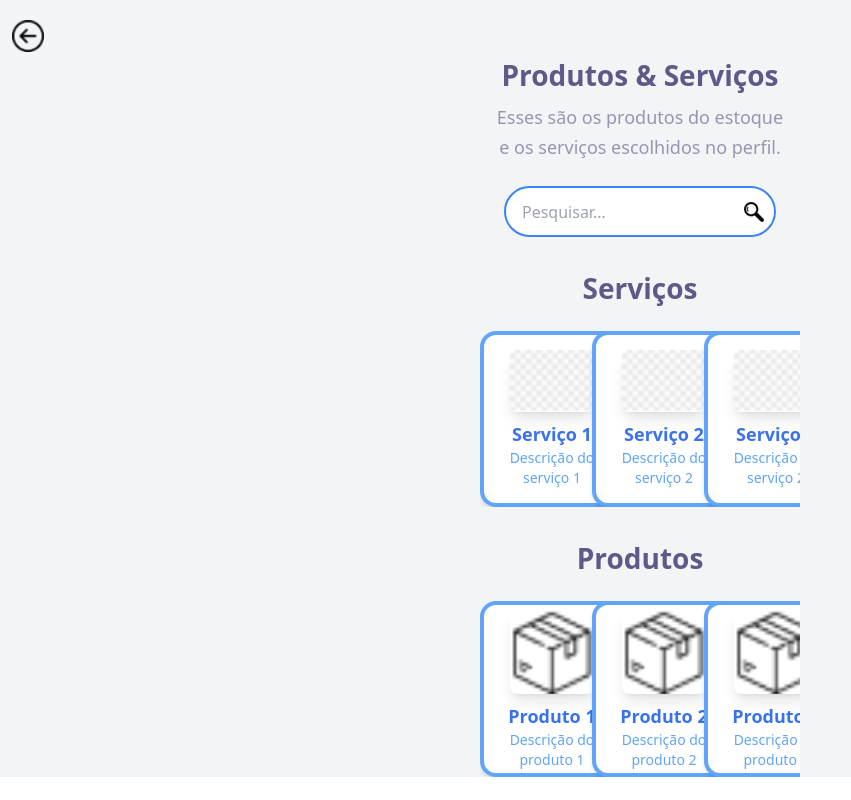
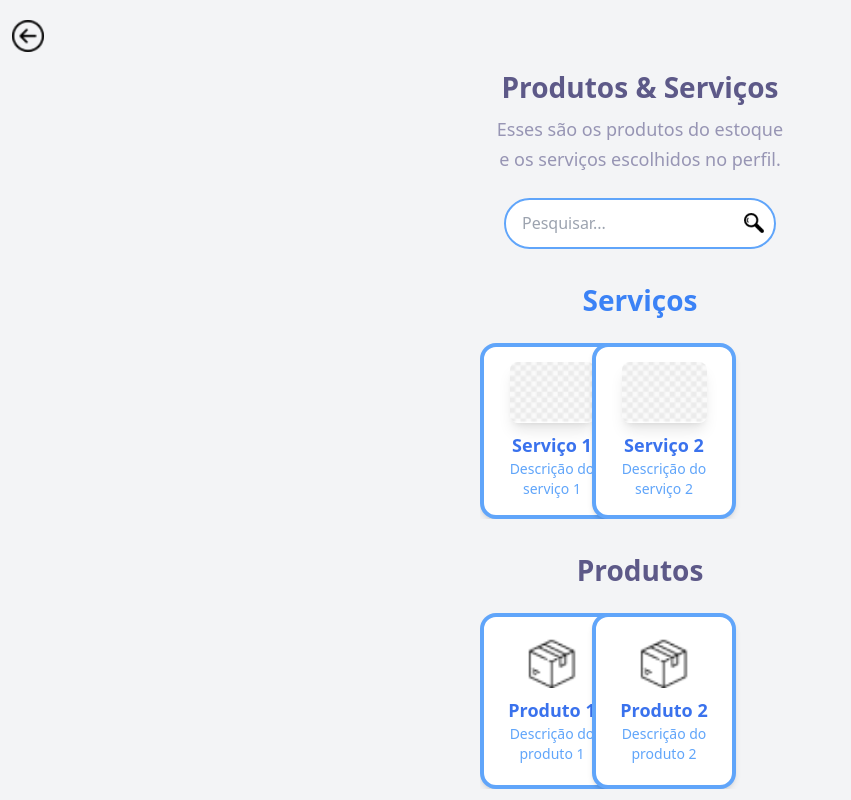
Before and after one commit to rafascampelo/frontend-da-onwave, a Next.js app: page /sellProducts in a window 1280 px wide. Shown: the whole page, without its empty margins (0-851 px from the left). Built offline with nearby package versions, Linux system fonts and the light colour scheme.

Commit message:
falta arrumar

```diff
--- a/src/app/(sells)/layout.jsx
+++ b/src/app/(sells)/layout.jsx
@@ -43,75 +43,8 @@ const servicesAndProducts = [
     imageUrl: "/caixabox.png",
     legend: "Descrição do produto 2",
   },
-  {
-    id: 4,
-    type: "product",
-    name: "Produto 5",
-    imageUrl: "/caixabox.png",
-    legend: "Descrição do produto 2",
-  },
-
-  {
-    id: 4,
-    type: "product",
-    name: "Produto 3",
-    imageUrl: "/caixabox.png",
-    legend: "Descrição do produto 2",
-  },
-
-  {
-    id: 4,
-    type: "product",
-    name: "Produto 4",
-    imageUrl: "/caixabox.png",
-    legend: "Descrição do produto 2",
-  },
-
-  {
-    id: 4,
-    type: "product",
-    name: "Produto 8",
-    imageUrl: "/caixabox.png",
-    legend: "Descrição do produto 2",
-  },
-
-  {
-    id: 4,
-    type: "product",
-    name: "Produto 5",
-    imageUrl: "/caixabox.png",
-    legend: "Descrição do produto 2",
-  },
 
 
-  {
-    id: 3,
-    type: "service",
-    name: "Serviço 2",
-    imageUrl: "/imagemteoria.png",
-    legend: "Descrição do serviço 2",
-  },
-  {
-    id: 3,
-    type: "service",
-    name: "Serviço 2",
-    imageUrl: "/imagemteoria.png",
-    legend: "Descrição do serviço 2",
-  },
-  {
-    id: 3,
-    type: "service",
-    name: "Serviço 2",
-    imageUrl: "/imagemteoria.png",
-    legend: "Descrição do serviço 2",
-  },
-  {
-    id: 3,
-    type: "service",
-    name: "Serviço 2",
-    imageUrl: "/imagemteoria.png",
-    legend: "Descrição do serviço 2",
-  },
 
 ];
 
@@ -142,7 +75,7 @@ export default function RootLayout({ children }) {
           rel="stylesheet"
         />
       </Head>
-      <div className="flex flex-col items-center justify-center bg-gray-100 h-full w-full">
+      <div className="flex flex-col items-center justify-center bg-gray-100 h-screen w-screen fixed  ">
         {children}
         <div className="absolute top-5 left-3">
           <Link href="/homeScreen">
@@ -158,18 +91,18 @@ export default function RootLayout({ children }) {
         </div>
         <div className="flex flex-col items-center mt-12 w-full">
           {/* Carrossel de Serviços */}
-          <h2 className="text-2xl text-[#5d5988] text-[28px] font-bold leading-[38px] pb-6">
+          <h2 className="text-2xl text-blue-500 text-[28px] font-extrabold leading-[38px] pb-6">
             Serviços
           </h2>
-          <Carousel className="w-full max-w-xs" opts={{
+          <Carousel className="w-full  max-w-xs" opts={{
             align: "start",
           }}>
-            <CarouselContent>
+            <CarouselContent className=" absolue h-50">
               {services.map((service) => (
                 <CarouselItem key={service.id} className="basis-1/2 lg:basis-1/3">
                   <div
                     key={service.id}
-                    className={`embla__slide flex flex-col bg-white shadow-md w-36 h-44 border-4 rounded-2xl border-blue-400 items-center justify-center
+                    className={` flex flex-col bg-white shadow-md w-36 h-44 border-4 rounded-2xl border-blue-400 items-center justify-center
                       cursor-pointer transform transition-transform duration-300 ${activeCard === service.id
                         ? "-translate-y-4 shadow-2xl"
                         : ""
@@ -196,7 +129,7 @@ export default function RootLayout({ children }) {
           </Carousel>
 
           {/* Carrossel de Produtos */}
-          <h2 className="text-2xl text-[#5d5988] text-[28px] font-bold leading-[38px] pb-6 pt-8">
+          <h2 className="text-2xl text-[#5d5988] text-[28px] font-semibold leading-[38px] pb-6 pt-8">
             Produtos
           </h2>
           <Carousel className= "w-full max-w-xs" opts={{
@@ -207,7 +140,7 @@ export default function RootLayout({ children }) {
                 <CarouselItem key={product.id} className="basis-1/2 lg:basis-1/3">
                   <div
                     key={product.id}
-                    className={`embla__slide flex flex-col bg-white shadow-md w-36 h-44 border-4 rounded-2xl border-blue-400 items-center justify-center
+                    className={` flex flex-col bg-white shadow-md w-36 h-44 border-4 rounded-2xl border-blue-400 items-center justify-center
                       cursor-pointer transform transition-transform duration-300 ${activeCard === product.id
                         ? "-translate-y-4 shadow-2xl"
                         : ""
@@ -217,9 +150,9 @@ export default function RootLayout({ children }) {
                     <Image
                       src={product.imageUrl}
                       alt={product.name}
-                      width={85}
-                      height={85}
-                      className="rounded-lg shadow-lg"
+                      width={50}
+                      height={50}
+                      className=""
                     />
                     <h3 className="text-lg font-bold mt-2 text-blue-600/90 text-center">
                       {product.name}
--- a/src/app/(sells)/sellProducts/page.jsx
+++ b/src/app/(sells)/sellProducts/page.jsx
@@ -20,9 +20,9 @@ export default function sellProducts() {
         <div className="flex justify-center relative top-4 pt-4">
           <form className="w-[272px] h-[51px]  bg-white rounded-[46px] flex items-center relative">
             <input
-              type="text"
+              type="search"
               placeholder="Pesquisar..."
-              className="w-full h-full border-blue-500 border-2 bg-transparent rounded-[46px] pl-4 pr-10 outline-none"
+              className="w-full h-full border-blue-400 border-2 bg-transparent rounded-[46px] pl-4 pr-10 outline-none"
             />
             <span className="absolute right-3 text-gray-500 cursor-pointer">
               <Image
```
